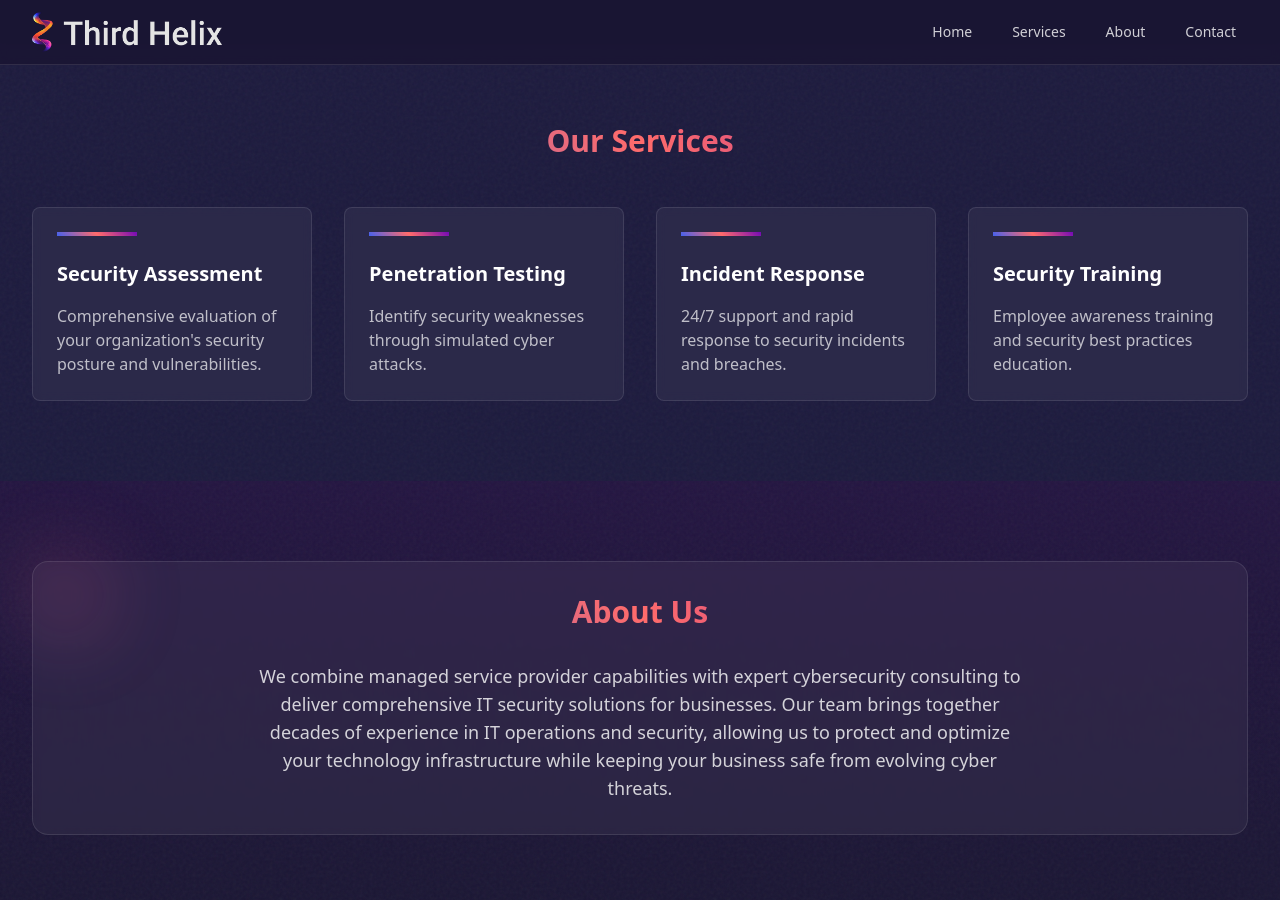
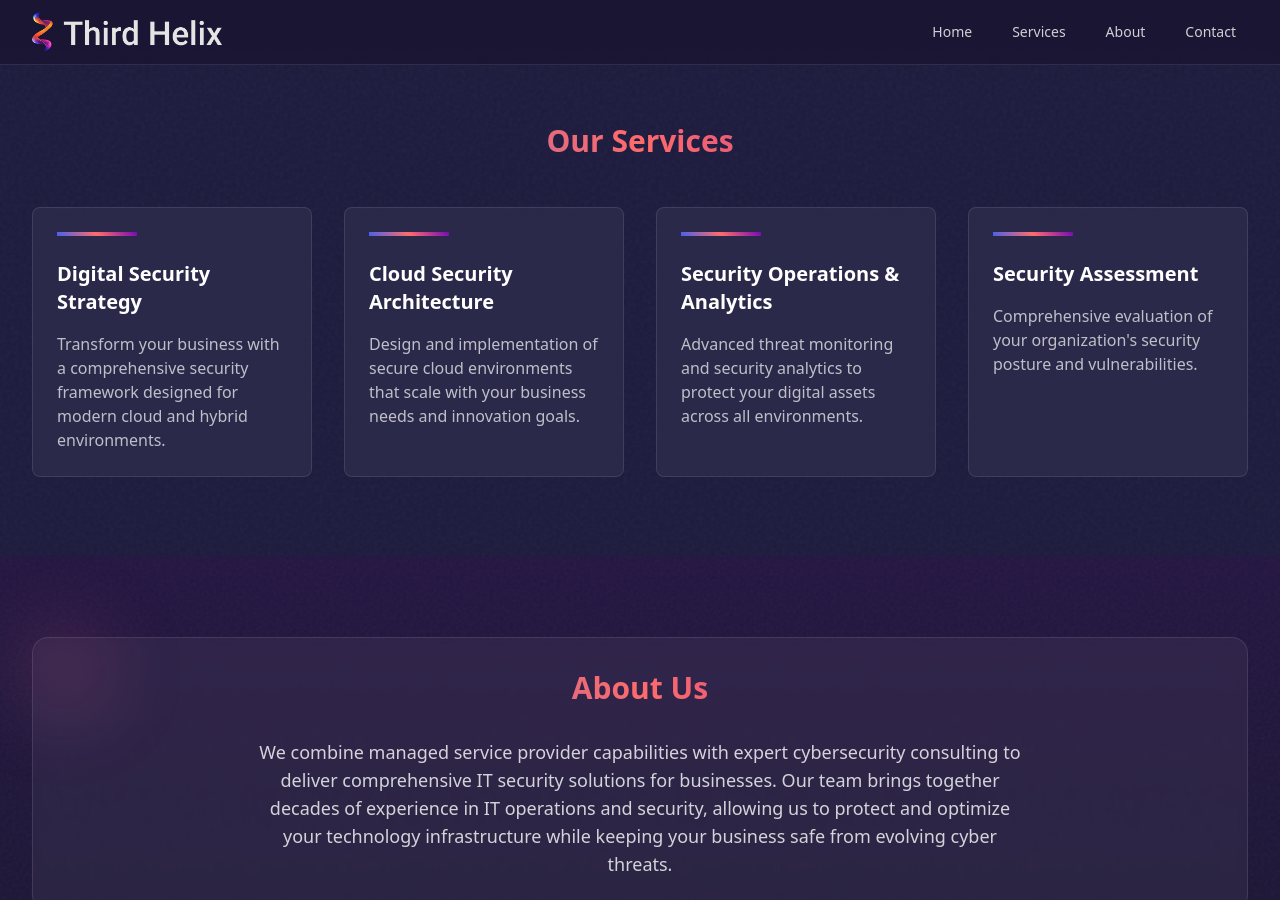
Before and after one commit to Third-Helix/thirdhelix.io, a Jekyll site: the page built from index.markdown, in a window 1280 px wide and 900 px high, scrolled down 857 px. Built offline with Jekyll 4.4.1, drawn with Linux system fonts in a browser that asks for light colours; nearby versions of some CDN libraries.

Commit message:
Update services

```diff
--- a/_data/services.yml
+++ b/_data/services.yml
@@ -1,8 +1,8 @@
+- title: Digital Security Strategy
+  description: Transform your business with a comprehensive security framework designed for modern cloud and hybrid environments.
+- title: Cloud Security Architecture
+  description: Design and implementation of secure cloud environments that scale with your business needs and innovation goals.
+- title: Security Operations & Analytics
+  description: Advanced threat monitoring and security analytics to protect your digital assets across all environments.
 - title: Security Assessment
   description: Comprehensive evaluation of your organization's security posture and vulnerabilities.
-- title: Penetration Testing
-  description: Identify security weaknesses through simulated cyber attacks.
-- title: Incident Response
-  description: 24/7 support and rapid response to security incidents and breaches.
-- title: Security Training
-  description: Employee awareness training and security best practices education.
```
